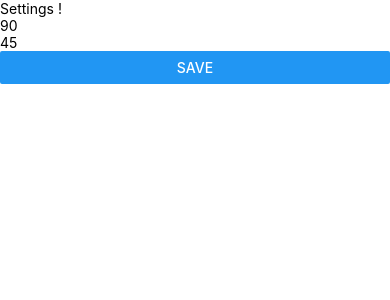
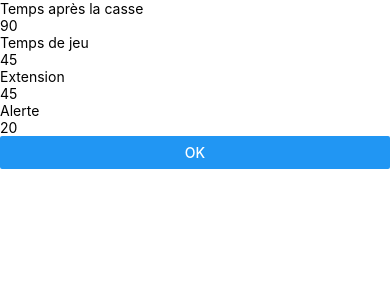
Before and after one commit to M96RU/snooker-scoreboard, a React Native app: screen / in a window 390 px wide. Shown: the top 300 px of the page. Built offline with nearby package versions, Linux system fonts and the light colour scheme.

Commit message:
Add extension

```diff
--- a/components/Settings/Settings.tsx
+++ b/components/Settings/Settings.tsx
@@ -30,22 +30,49 @@ class Settings extends React.Component<SettingsProps, SettingsState> {
         this.setState(currentState);
     }
 
+    updateTimeToAdd(update: string, currentState: SettingsState) {
+        currentState.timer.timeToAdd = parseInt(update);
+        this.setState(currentState);
+    }
+
+    updateAlertUnderSeconds(update: string, currentState: SettingsState) {
+        currentState.timer.alertUnderSeconds = parseInt(update);
+        this.setState(currentState);
+    }
+
     render() {
         return (
             <View>
-                <Text>Settings !</Text>
                 <SafeAreaView>
+                    <Text>Temps après la casse</Text>
                     <TextInput
+                        textAlign={'center'}
                         value={this.state.timer.timeAfterBreak.toString()}
                         onChangeText={(text: string) => this.updateTimeAfterBreak(text, this.state)}
                         keyboardType={'numeric'}
                     />
+                    <Text>Temps de jeu</Text>
                     <TextInput
+                        textAlign={'center'}
                         value={this.state.timer.timeToPlay.toString()}
                         onChangeText={(text: string) => this.updateTimeToPlay(text, this.state)}
                         keyboardType={'numeric'}
                     />
-                    <Button title="Save" onPress={() => this.props.onSettingsChange(this.state.timer)}/>
+                    <Text>Extension</Text>
+                    <TextInput
+                        textAlign={'center'}
+                        value={this.state.timer.timeToAdd.toString()}
+                        onChangeText={(text: string) => this.updateTimeToAdd(text, this.state)}
+                        keyboardType={'numeric'}
+                    />
+                    <Text>Alerte</Text>
+                    <TextInput
+                        textAlign={'center'}
+                        value={this.state.timer.alertUnderSeconds.toString()}
+                        onChangeText={(text: string) => this.updateAlertUnderSeconds(text, this.state)}
+                        keyboardType={'numeric'}
+                    />
+                    <Button title="OK" onPress={() => this.props.onSettingsChange(this.state.timer)}/>
                 </SafeAreaView>
             </View>
         )
--- a/components/Timer/Timer.tsx
+++ b/components/Timer/Timer.tsx
@@ -4,6 +4,8 @@ import {Button, StyleSheet, Text, Vibration, View} from "react-native";
 export interface TimerProps {
     timeAfterBreak: number,
     timeToPlay: number,
+    timeToAdd: number,
+    alertUnderSeconds: number
 }
 
 const Timer = (props: TimerProps) => {
@@ -21,13 +23,13 @@ const Timer = (props: TimerProps) => {
     // last click time
     const [timeToPlay, setTimeToPlay] = React.useState(props.timeAfterBreak);
 
-    // true after break
-    const [alreadyBreak, setAlreadyBreak] = React.useState(false);
+    const [alreadyExtensionA, setAlreadyExtensionA] = React.useState(false);
+    const [alreadyExtensionB, setAlreadyExtensionB] = React.useState(false);
 
     // true after alert
-    const [alreadyAlert, setAlreadyAlert] = React.useState(false);
+    const [alreadyVibrateWarning, setAlreadyVibrateWarning] = React.useState(false);
     // true after alert
-    const [alreadyAlertEnd, setAlreadyAlertEnd] = React.useState(false);
+    const [alreadyVibrateFault, setAlreadyVibrateFault] = React.useState(false);
 
     React.useEffect(() => {
         const id = setTimeout(() => {
@@ -40,52 +42,55 @@ const Timer = (props: TimerProps) => {
 
     const start = () => {
         setClicked(now());
-        if (alreadyBreak) {
-            setAlreadyBreak(true);
-        }
+        setTimeToPlay(props.timeAfterBreak);
     }
     const restart = () => {
         setClicked(0);
-        setTimeToPlay(props.timeAfterBreak);
-        setAlreadyBreak(false);
-        setAlreadyAlert(false);
-        setAlreadyAlertEnd(false);
+        setAlreadyExtensionA(false);
+        setAlreadyExtensionB(false);
+        setAlreadyVibrateWarning(false);
+        setAlreadyVibrateFault(false);
     }
     const next = () => {
-        setAlreadyBreak(true);
         setTimeToPlay(props.timeToPlay);
         setClicked(now());
-        setAlreadyAlert(false);
-        setAlreadyAlertEnd(false);
+        setAlreadyVibrateWarning(false);
+        setAlreadyVibrateFault(false);
     }
-//    console.log("Here at " + now());
+    const extensionA = () => {
+        setTimeToPlay(props.timeToPlay + props.timeToAdd);
+        setAlreadyExtensionA(true);
+    }
+    const extensionB = () => {
+        setTimeToPlay(props.timeToPlay + props.timeToAdd);
+        setAlreadyExtensionB(true);
+    }
+
+    let remains = undefined;
 
     if (clicked > 0) {
         const duration = Math.ceil((time - clicked) / 1000);
-        const remains = Math.max(0, timeToPlay - duration);
+        remains = Math.max(0, timeToPlay - duration);
 
-        if (!alreadyAlert && remains < 20) {
+        if (!alreadyVibrateWarning && remains < props.alertUnderSeconds) {
             Vibration.vibrate();
-            setAlreadyAlert(true);
+            setAlreadyVibrateWarning(true);
         }
 
-        if (remains === 0 && !alreadyAlertEnd) {
+        if (remains === 0 && !alreadyVibrateFault) {
             Vibration.vibrate();
-            setAlreadyAlertEnd(true);
+            setAlreadyVibrateFault(true);
         }
 
-        return (
-            <View style={{backgroundColor: 'green'}}>
-                <Text style={styles.counter}>{remains}</Text>
-                <Button title="Suivant" onPress={next}/>
-                <Button title="Reset" onPress={restart}/>
-            </View>
-        );
     }
-
     return (
         <View style={{backgroundColor: 'green'}}>
-            <Button title="Casse" onPress={start}/>
+            <Text style={styles.counter}>{remains}</Text>
+            <Button disabled={clicked > 0} title="Casse" onPress={start}/>
+            <Button disabled={alreadyExtensionA || clicked === 0} title="Extension Jaunes" onPress={extensionA}/>
+            <Button disabled={alreadyExtensionB || clicked === 0} title="Extension Rouges" onPress={extensionB}/>
+            <Button disabled={clicked === 0} title="Suivant" onPress={next}/>
+            <Button disabled={clicked === 0} title="Nouvelle Partie" onPress={restart}/>
         </View>
     );
 };
--- a/pages/Scorer/Scorer.tsx
+++ b/pages/Scorer/Scorer.tsx
@@ -20,7 +20,9 @@ class Scorer extends React.Component<ScorerProps, ScorerState> {
             displaySettings: true,
             settings: {
                 timeAfterBreak: 90,
-                timeToPlay: 45
+                timeToPlay: 45,
+                timeToAdd: 45,
+                alertUnderSeconds: 20
             }
         }
     }
```
